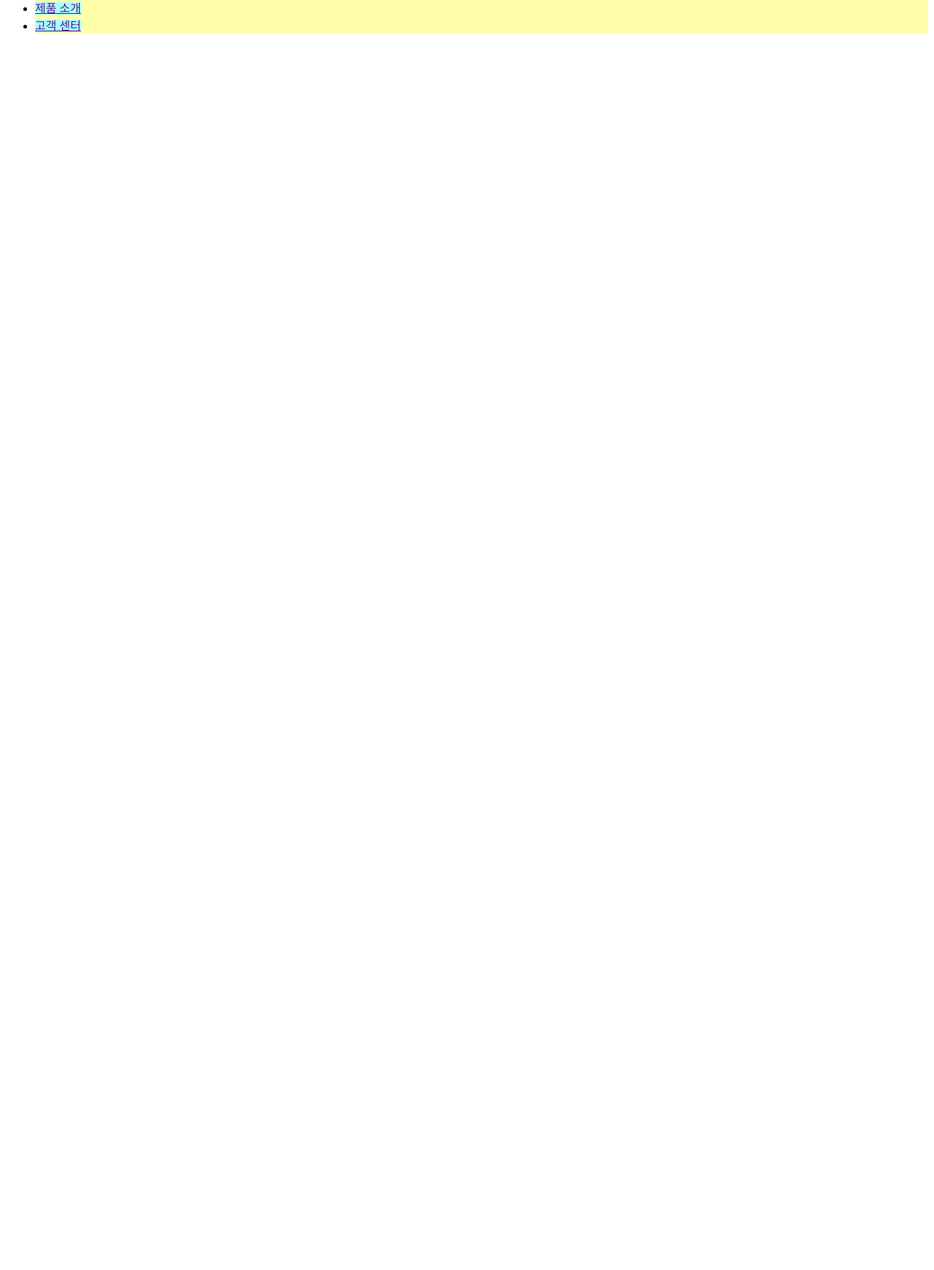
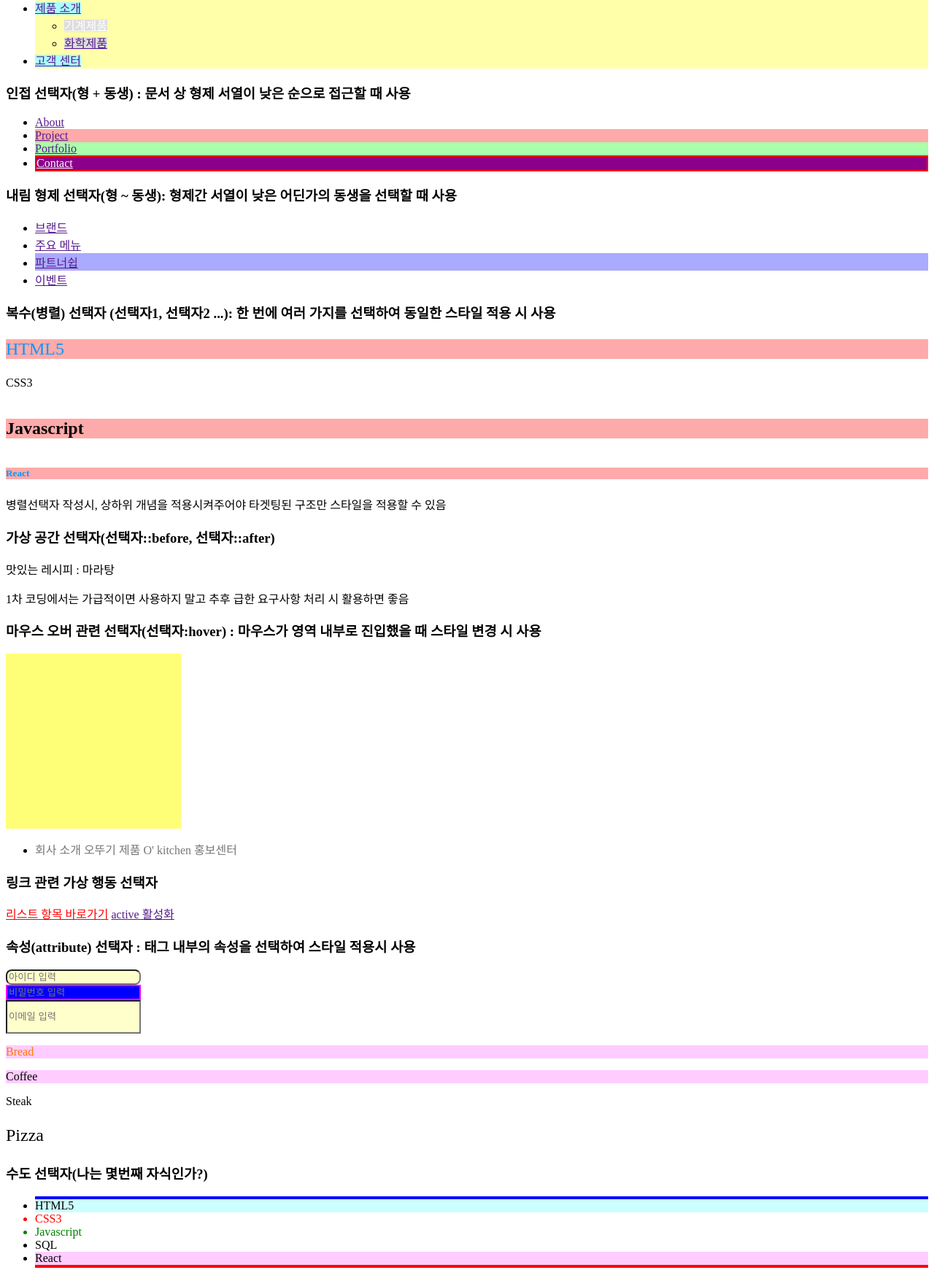
Before and after one commit to yoonyoungyang/day4_KnMg, a plain HTML site: page 02_선택자/index.html in a window 1280 px wide. Shown: the part 1239-2980 px from the top of the page at 73% size. Before the commit the page ends 1301 px from the top, so only its background shows below. Drawn offline with Linux system fonts and the light colour scheme.

Commit message:
day4 끝!

```diff
--- a/02_선택자/css/style.css
+++ b/02_선택자/css/style.css
@@ -45,3 +45,147 @@
 .menu > li > a{
     background-color: #aff;
 }
+
+.menu > li > ul > li > a {
+    background-color: #ddd;
+}
+/* 자손선택자 */
+.menu a.detail{
+    color: #fff;
+}
+
+/* 인접 선택자 */
+.cur_page + li{
+    background-color: #faa;
+}
+.cur_page + li + li{
+    background-color: #afa;
+}
+
+.cur_page + li + li + li{
+    background-color: darkmagenta;
+}
+
+.cur_page + li + li + li a{
+    color: #fff;
+}
+/* -는 없음 */
+.target_page + li {
+    border: 2px solid #f00;
+}
+
+/* 내림 형제 선택자 */
+.current ~ .partner{
+    background-color: #aaf;
+}
+
+/* 복수(병렬)선택자 */
+.several_selector p, .several_selector h5{
+    font-size: 24px;
+}
+.several_selector p, h5 {
+    background-color: #faa;
+}
+.several_selector p, .target_lang{
+    color: #09f;
+}
+
+/* 가상 공간 선택자 */
+.virtual_space::before{
+    content: '맛있는 ';
+}
+.virtual_space::after{
+    content: ' : 마라탕';
+}
+
+.change_bg{
+    width: 240px;
+    height: 240px;
+    background-color: #ff7;
+    transition: 0.5s;
+}
+.change_bg:hover{
+    background-color: #f77;
+}
+.com_menu > li > a{
+    color: #777;
+    text-decoration: none;
+}
+
+.com_menu > li > a:hover{
+    color: #faa;
+    border-bottom: 1px solid #faa;
+}
+
+/* 링크 관련 가상 행동 선택자 */
+.a_focus{color: red;}
+
+.a_focus:focus{
+    color: orange;
+}
+/* (웹접근성 차원에서 작성요구됨) */
+
+.a_active:active{
+    color: red;
+}
+
+/* <>각괄호
+()소괄호
+{}중괄호
+[]대괄호 */
+
+
+
+/* 속성(attribute) 선택자 */
+.attr_selector1 [type]{
+    background-color: #ffc;
+
+}
+.attr_selector1 [type="password"]{
+    border: 2px solid #f0f;
+}
+.attr_selector1 [type^="e"]{
+    height: 40px;
+}
+.attr_selector1 [type$="t"]{
+    border-radius: 8px;
+}
+
+.attr_selector1 [type*="ss"]{
+    background-color: #00f;
+    color: #fff;
+}
+
+.attr_selector2 p[class^='des']{
+    color: #f70;
+}
+.attr_selector2 p[class*='des']{
+    background-color: #fcf;
+}
+/* fz24 */
+.attr_selector2 p[class$='et']{
+    font-size: 24px;
+}
+
+/* 수도 선택자 */
+.nth_selector li:nth-child(2){
+    color: red;
+}
+
+.nth_selector li:first-child{
+    background-color: #cff;
+}
+.nth_selector li:last-child{
+    background-color: #fcf;
+}
+
+.nth_selector li:nth-of-type(3){
+    color: green;
+}
+
+.nth_selector li:first-of-type{
+    border-top: 4px solid blue;
+}
+.nth_selector li:last-of-type{
+    border-bottom: 4px solid red;
+}
--- a/02_선택자/index.html
+++ b/02_선택자/index.html
@@ -65,13 +65,114 @@
             </li>
             <li>
                 <a href="">제품 소개</a>
+                <ul>
+                    <li><a class="detail" href="">기계제품</a></li>
+                    <li><a href="">화학제품</a></li>
+                </ul>
             </li>
             <li>
                 <a href="">고객 센터</a>
             </li>
         </ul>
 
+        <h3>인접 선택자(형 + 동생) : 문서 상 형제 서열이 낮은
+            순으로 접근할 때 사용
+        </h3>
+        <ul class="brother_selector">
+            <li class="cur_page">
+                <a href="">About</a>
+            </li>
+            <li>
+                <a href="">Project</a>
+            </li>
+            <li class="target_page">
+                <a href="">Portfolio</a>
+            </li>
+            <li class="cont_col">
+                <a href="">Contact</a>
+            </li>
+        </ul>
 
+        <h3>내림 형제 선택자(형 ~ 동생): 형제간 서열이 낮은 어딘가의 동생을
+            선택할 때 사용
+        </h3>
+        <ul class="brother_selector2">
+            <li class="current">
+                <a href="">브랜드</a>
+            </li>
+            <li>
+                <a href="">주요 메뉴</a>
+            </li>
+            <li class="partner">
+                <a href="">파트너쉽</a>
+            </li>
+            <li>
+                <a href="">이벤트</a>
+            </li>
+        </ul>
+
+        <h3>복수(병렬) 선택자 (선택자1, 선택자2 ...): 한 번에 여러 가지를 선택하여 동일한 스타일
+             적용 시 사용
+        </h3>
+        <div class="several_selector">
+            <p>HTML5</p>
+            <span>CSS3</span>
+            <h5>Javascript</h5>
+        </div>
+
+        <h5 class="target_lang">React</h5>
+        <p>병렬선택자 작성시, 상하위 개념을 적용시켜주어야
+            타겟팅된 구조만 스타일을 적용할 수 있음
+        </p>
+
+        <h3>가상 공간 선택자(선택자::before, 선택자::after)</h3>
+        <p class="virtual_space">레시피</p>
+        <p>1차 코딩에서는 가급적이면 사용하지 말고 추후 급한 요구사항 처리 시
+            활용하면 좋음
+        </p>
+
+        <h3>마우스 오버 관련 선택자(선택자:hover) : 마우스가 영역 내부로 진입했을 때
+            스타일 변경 시 사용
+        </h3>
+        <div class="change_bg"></div>
+
+        <ul class="com_menu">
+            <li>
+                <a href="">회사 소개</a>
+                <a href="">오뚜기 제품</a>
+                <a href="">O' kitchen</a>
+                <a href="">홍보센터</a>
+            </li>
+        </ul>
+
+        <h3>링크 관련 가상 행동 선택자</h3>
+        <a class="a_focus" href="">리스트 항목 바로가기</a>
+        <a href="" class="a_active">active 활성화</a>
+
+        <h3>속성(attribute) 선택자 : 태그 내부의 속성을 선택하여
+            스타일 적용시 사용
+        </h3>
+        <div class="attr_selector1">
+            <div><input type="text" placeholder="아이디 입력" /></div>
+            <div><input type="password" placeholder="비밀번호 입력" /></div>
+            <div><input type="email" placeholder="이메일 입력" /></div>
+        </div>
+        <div class="attr_selector2">
+            <p class="dessert food">Bread</p>
+            <p class="food dessert tea">Coffee</p>
+            <p class="diet dishes">Steak</p>
+            <p class="cheeze diet">Pizza</p>
+        </div>
+
+        <h3>수도 선택자(나는 몇번째 자식인가?)</h3>
+        <ul class="nth_selector">
+            <!-- <h3>나모웹에디터</h3> -->
+            <li>HTML5</li>
+            <li>CSS3</li>
+            <li>Javascript</li>
+            <li>SQL</li>
+            <li>React</li>
+        </ul>
 
 
     </body>
```
